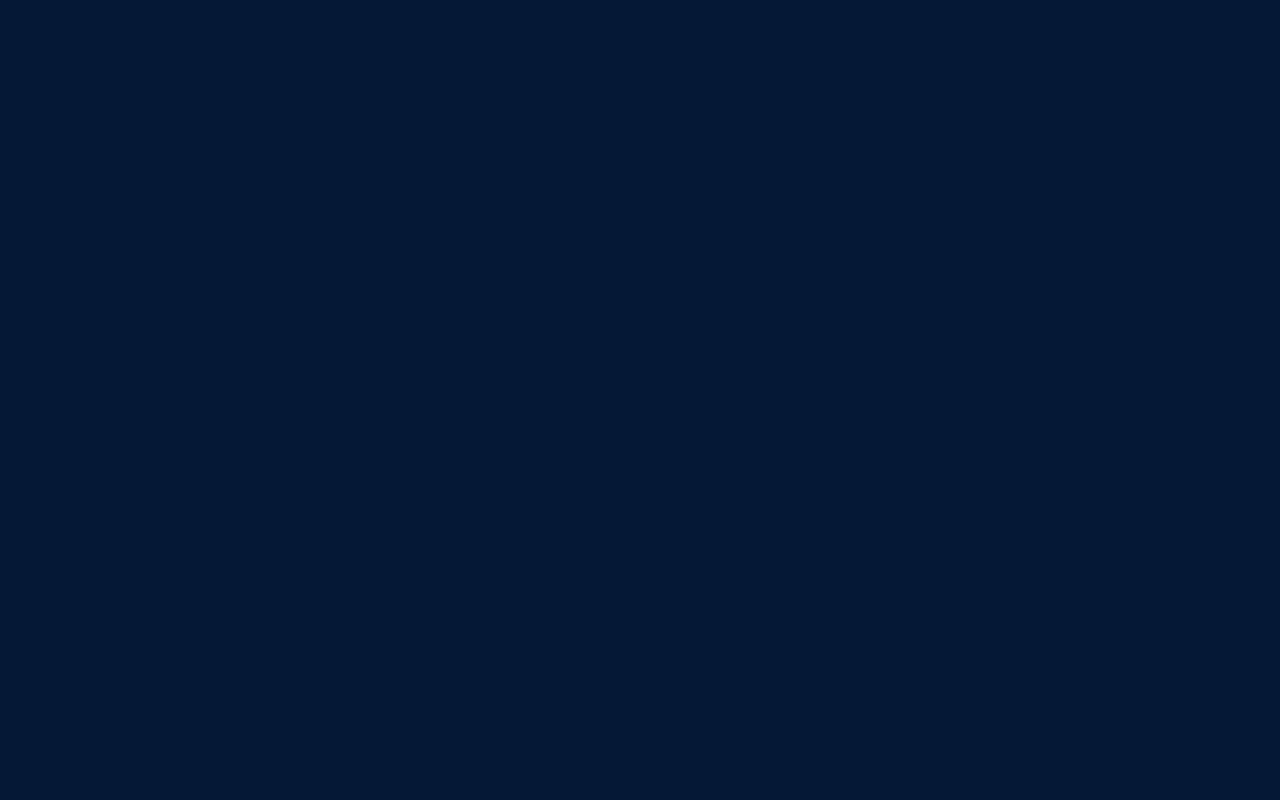
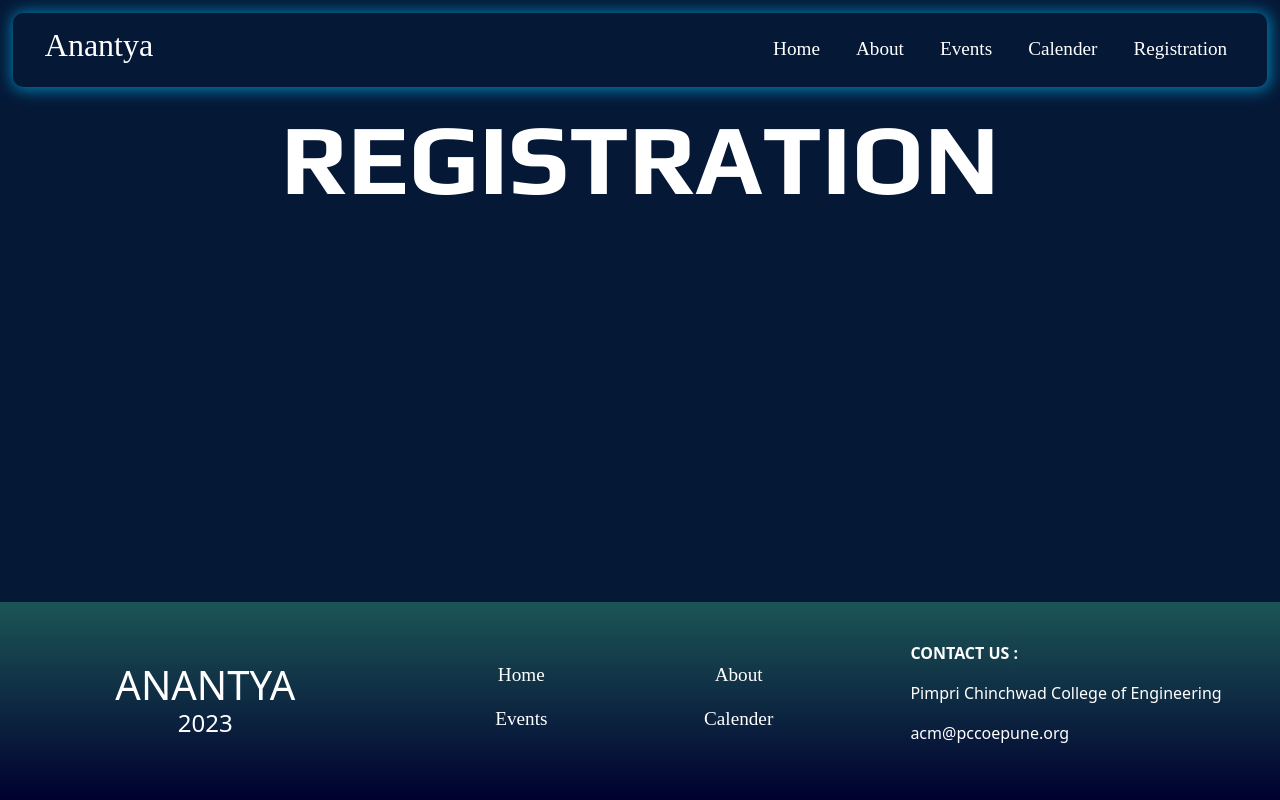
Before and after one commit to pccoeacm/Anantya-2K23, a React (Create React App) app: page /registration in a window 1280 px wide. Before the commit this address had no page. Built offline with nearby package versions, Linux system fonts and the light colour scheme.

Commit message:
registration page

```diff
--- a/src/App.js
+++ b/src/App.js
@@ -4,6 +4,7 @@ import Home from "./pages/Home";
 import About from "./pages/About";
 import Events from "./pages/Events";
 import Calender from "./pages/Calender";
+import Registration from "./pages/Registration";
 import React from "react";
 
 function App() {
@@ -15,6 +16,8 @@ function App() {
 					<Route path="/about" element={<About />} />
 					<Route path="/events" element={<Events />} />
 					<Route path="/calender" element={<Calender />} />
+					<Route path="/registration" element={<Registration/>} />
+
 				</Routes>
 			</BrowserRouter>
 		</>
--- a/src/components/Navbar.js
+++ b/src/components/Navbar.js
@@ -45,6 +45,11 @@ const Navbar = () => {
 								</NavLink>
 								{/* <a className="nav-link" href="#"></a> */}
 							</li>
+							<li className="nav-item">
+								<NavLink to="/registration" className="nav-link">
+									<span className="navitem">Registration</span>
+								</NavLink>
+							</li>
 						</ul>
 					</div>
 				</div>
--- /dev/null
+++ b/src/pages/Registration.js
@@ -0,0 +1,17 @@
+import React from "react";
+import Navbar from "../components/Navbar";
+import Footer from "../components/Footer";
+import "../styles/Registration.css";
+
+const Registration = () =>
+{
+    return(
+        <>
+        <Navbar />
+		<div id="reg-tag"><h1 id="title-reg">REGISTRATION</h1></div>
+        <Footer />
+		</>
+    );
+};
+
+export default Registration;
--- /dev/null
+++ b/src/styles/Registration.css
@@ -0,0 +1,60 @@
+@import url('https://fonts.googleapis.com/css2?family=Play:wght@400;700&display=swap');
+.bg-1-gradient {
+
+    position: absolute;
+    width: 100%;
+    height: 100vh;
+    left: 0px;
+    top: 0px;
+
+    background: linear-gradient(242.86deg, #9B00FF 0.9%, rgba(5, 25, 55, 0) 100%, #051937 100%);
+    filter: blur(50px);
+
+    z-index: -1;
+
+}
+
+.bg-2-gradient {
+
+    position: absolute;
+    width: 100%;
+    height: 100vh;
+    left: 0px;
+    top: calc(100vh - 35px);
+
+    background: linear-gradient(296.82deg, #9B00FF 0%, rgba(5, 25, 55, 0) 100%, #051937 100%);
+    filter: blur(50px);
+    z-index: -1;
+
+}
+
+.bg-3-gradient {
+
+    position: absolute;
+    width: 100%;
+    height: 100vh;
+    left: 0px;
+    top: calc(200vh - 50px);
+
+    background: linear-gradient(242.86deg, #9B00FF 0.9%, rgba(5, 25, 55, 0) 100%, #051937 100%);
+    filter: blur(50px);
+    z-index: -1;
+
+}
+#title-reg
+{
+font-family: 'Play';
+font-style: normal;
+font-weight: 700;
+font-size: 100px;
+line-height: 116px;
+color: #FFFFFF;
+text-shadow: 0 0 3px solid #FF2D00, 0 0 5px #FF2D00;
+z-index: 2;
+}
+#reg-tag
+{
+
+    z-index: 2;
+    text-align: center;
+}
--- a/src/styles/index.css
+++ b/src/styles/index.css
@@ -0,0 +1 @@
+@import url('https://fonts.googleapis.com/css2?family=Play:wght@400;700&display=swap');
```
Also changed, not shown: src/pages/Calender.js (+4 -4 lines).
